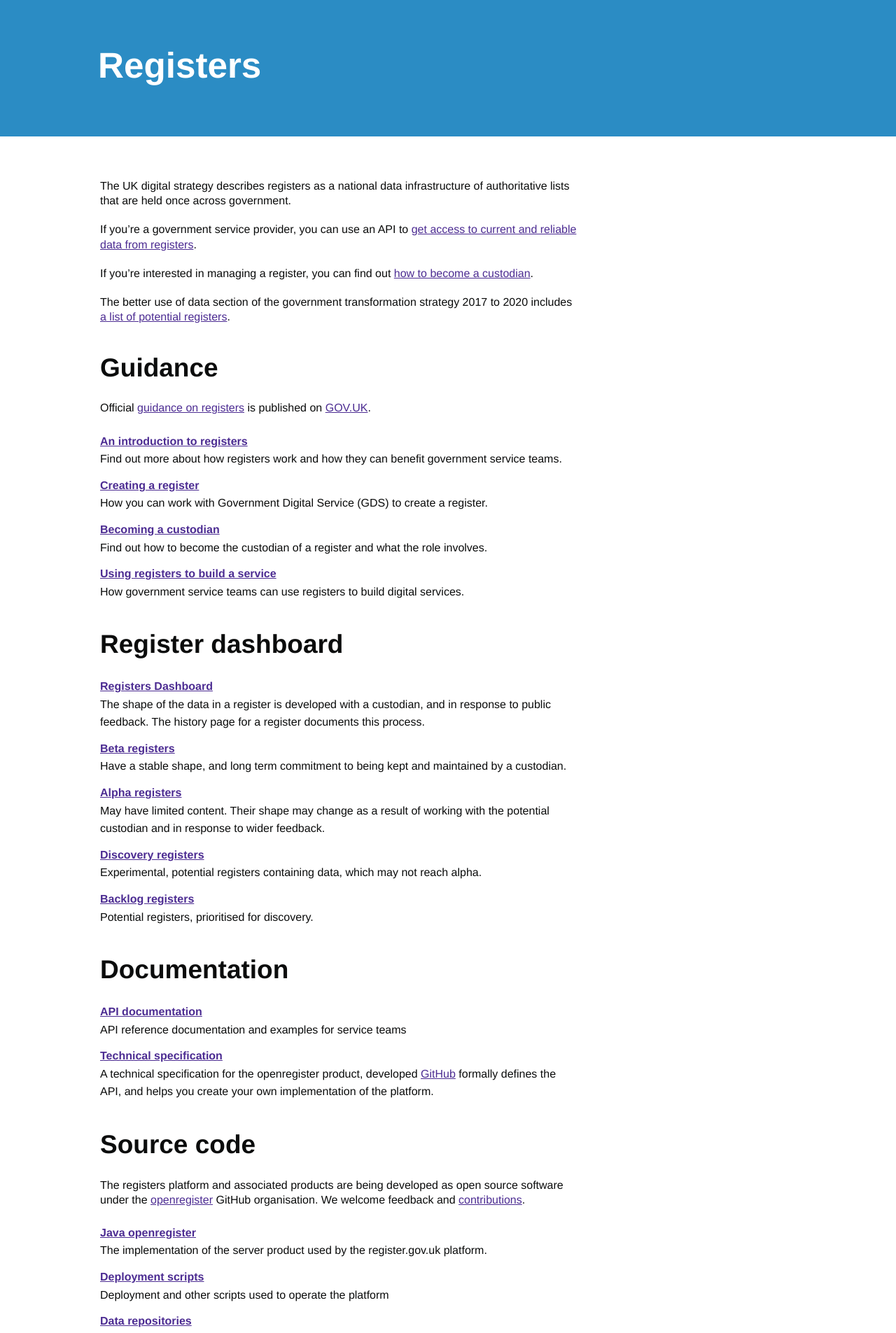
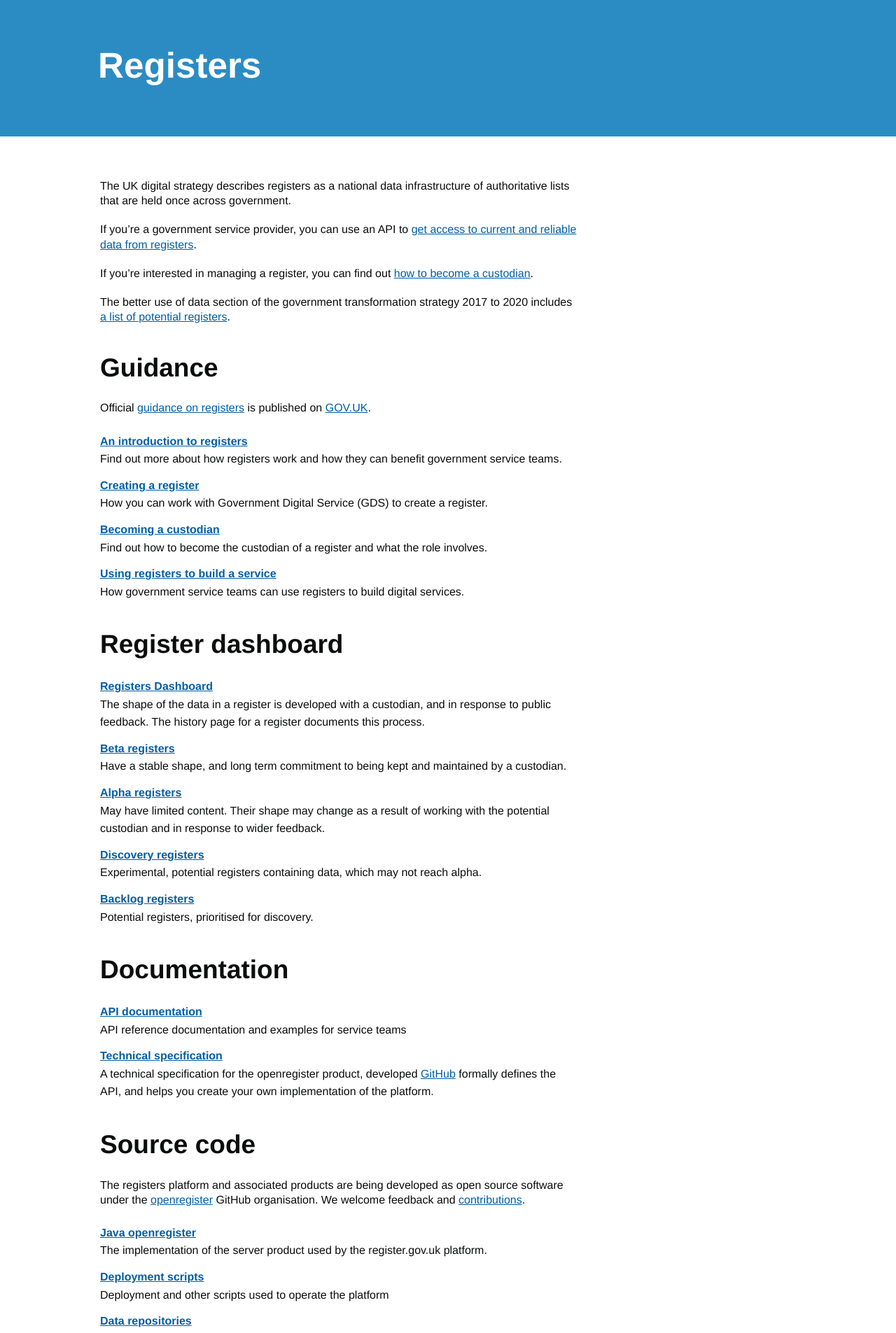
Before and after one commit to openregister/www.openregister.org, a Jekyll site: the page built from index.md, in a window 1280 px wide. Shown: the top 1905 px of the page at 70% size. Built offline with Jekyll 4.4.1, drawn with Linux system fonts in a browser that asks for light colours.

Commit message:
Swap the default link and :visited colours around
Browsers default to blue for links and purple for visited links, so the current opposite setup is confusing.

```diff
--- a/css/main.css
+++ b/css/main.css
@@ -107,11 +107,11 @@ p {
 }
 
 a {
-  color:#4c2c92;
+  color: #005ea5;
 }
 
 a:visited {
-  color:#005ea5;
+  color: #4c2c92;
 }
 
 a:hover,
```
